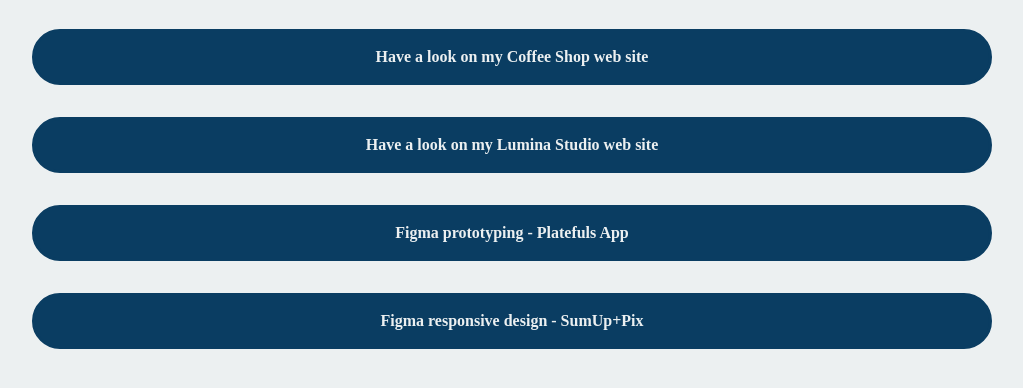
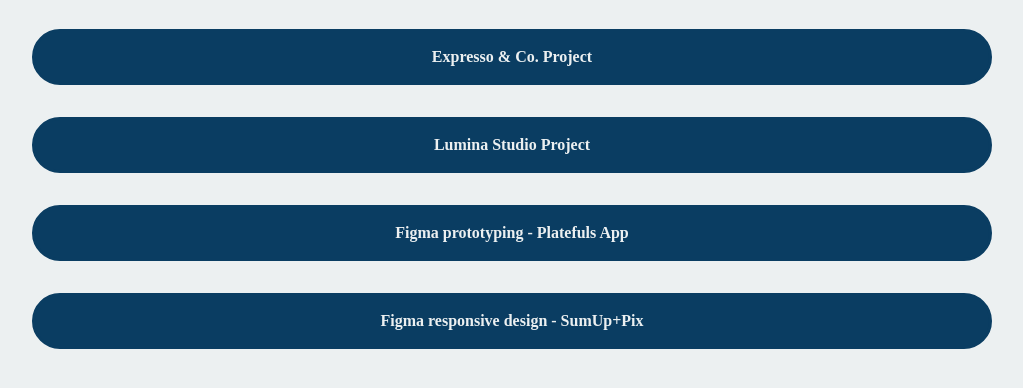
Before and after one commit to priscilaws/priscila-page-less, a website: page index.html in a window 1280 px wide. Shown: the part 308-696 px from the top of the page, without its empty margins (128-1151 px from the left). Drawn offline with Linux system fonts and the light colour scheme; a web font is replaced by a local one.

Commit message:
fixed names project

```diff
--- a/index.html
+++ b/index.html
@@ -41,10 +41,10 @@
             <nav>
                 <ul class="projects-list">
                     <li class="projects-list-item">
-                        <a href="https://expressoandco.vercel.app">Have a look on my Coffee Shop web site</a>
+                        <a href="https://expressoandco.vercel.app">Expresso & Co. Project</a>
                     </li>
                     <li class="projects-list-item">
-                        <a href="https://luminastudio.vercel.app">Have a look on my Lumina Studio web site</a>
+                        <a href="https://luminastudio.vercel.app">Lumina Studio Project</a>
                     </li>
                     <li class="projects-list-item">
                         <a href="https://www.figma.com/design/iNtbltF9sbUwFXrv4xP6ZO/Platefuls?node-id=123-282&t=GCZKl14jh3jHq0Nr-1">Figma prototyping - Platefuls App</a>
```
